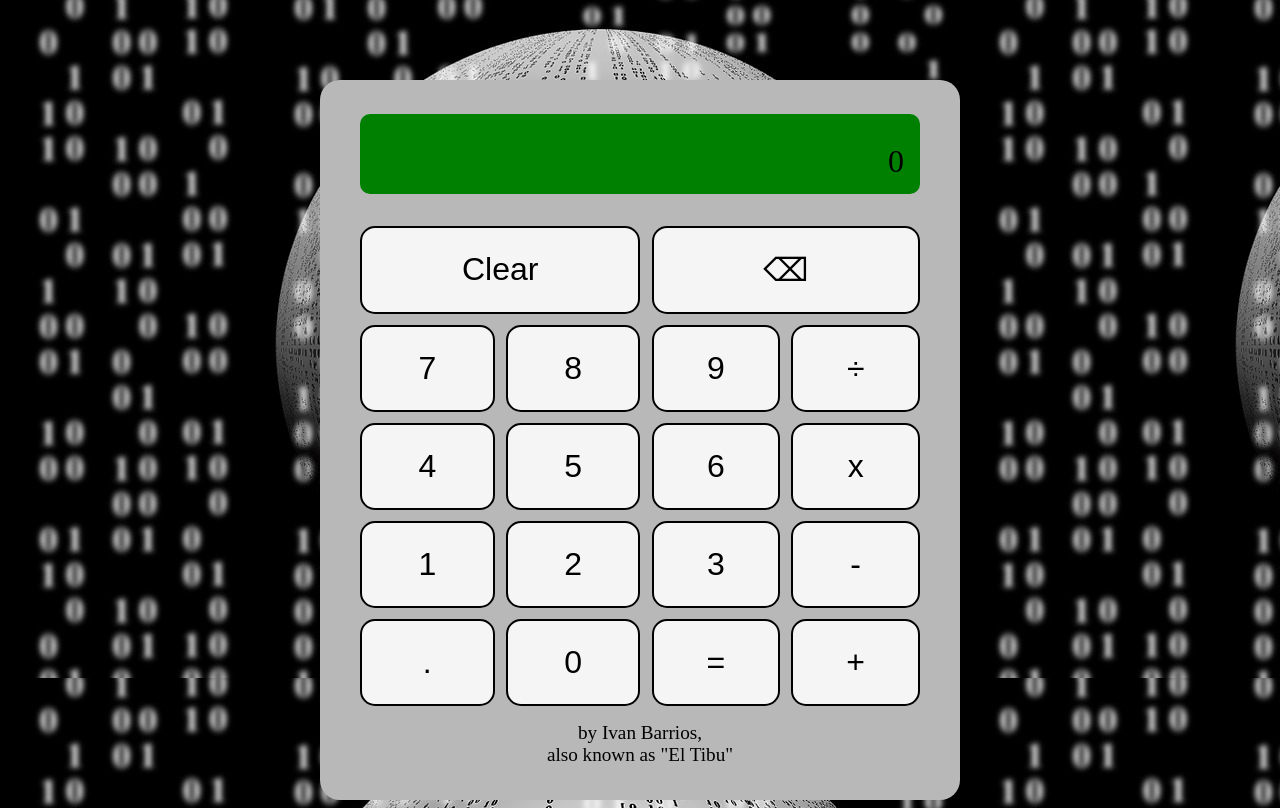
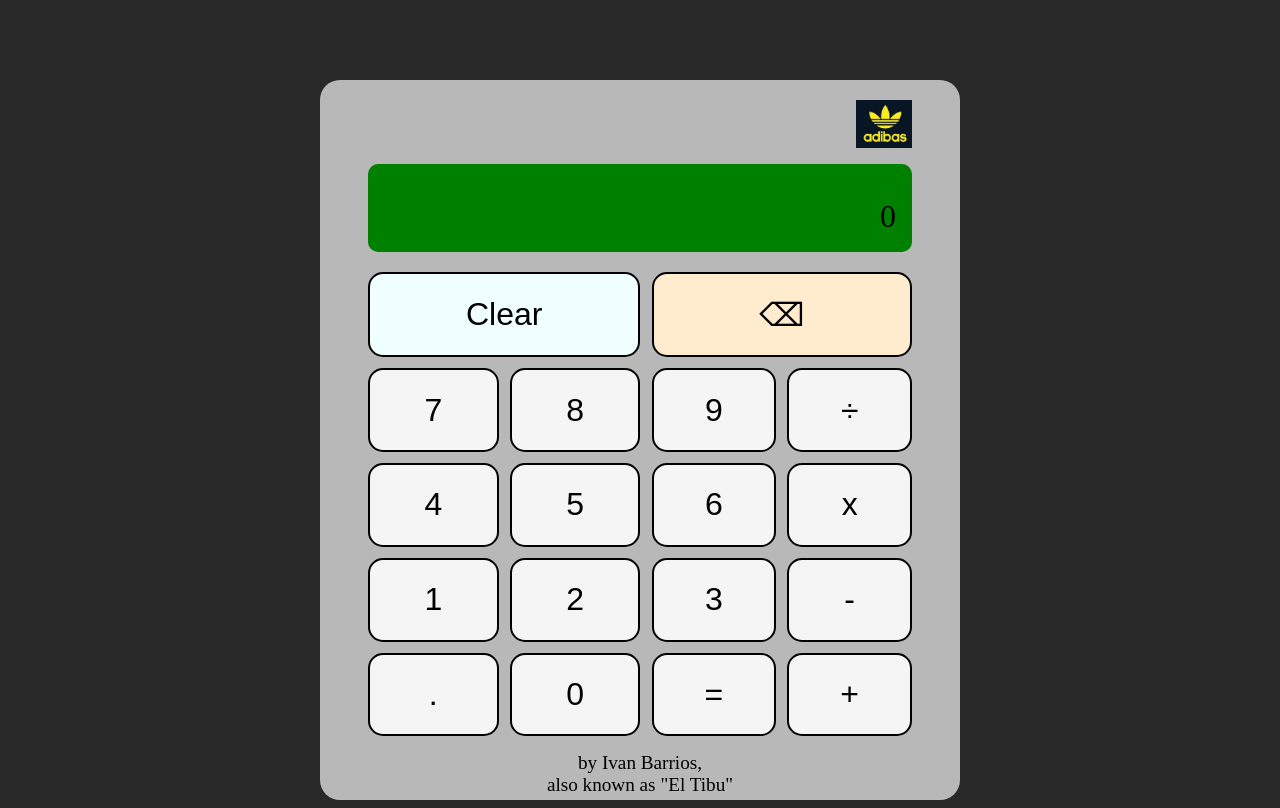
Before and after one commit to ivan-barrios/calculator, a plain HTML site: page index.html in a window 1280 px wide. Drawn offline with Linux system fonts and the light colour scheme.

Commit message:
finished styling

```diff
--- a/index.html
+++ b/index.html
@@ -9,6 +9,7 @@
 </head>
 <body>
     <div class="calculator">
+        <img src="../calculator/images/adibas.jpg">
         <div class="main-container">
             <div class="screen">
                 <div class="op-screen"></div>
@@ -35,9 +36,8 @@
                 <button class="operator-btn">+</button>
             </div>
         </div>
-        <div class="footer">by Ivan Barrios, <br>
-                            also known as "El Tibu"
-        </div>
+        <div class="footer">by Ivan Barrios,<br>
+            also known as "El Tibu"</div>
     </div>
     <script src="script.js"></script>
 </body>
--- a/style.css
+++ b/style.css
@@ -1,11 +1,17 @@
 body{
-    background-image:
-        url("../calculator/images/calculatorBackground.jpg");
-    background-color: black;
+    background-color: rgb(41, 41, 41);
     display: flex;
     flex-direction: column;
     align-items: center;
     margin-top: 5em;
+}
+
+img{
+    width: 3.5em;
+    height: 3em;
+    align-self: flex-end;
+    margin-right: 3em;
+    margin-top: 1em;
 }
 
 .calculator{
@@ -25,13 +31,13 @@ body{
     flex-direction: column;
     align-items: center;
     justify-content: center;
-    gap: 2em;
+    gap: 1.3em;
 }
 
 .screen{
     background-color: green;
-    width:35em;
-    height: 5em;
+    width:34em;
+    height: 5.5em;
     display: flex;
     flex-direction: column;
     align-items: flex-end;
@@ -48,8 +54,8 @@ body{
     display: grid;
     grid-template-columns: auto auto auto auto;
     grid-template-rows: auto auto auto auto;
-    width: 35em;
-    height: 30em;
+    width: 34em;
+    height: 29em;
     gap: 0.7em;
 }
 
@@ -61,18 +67,18 @@ body{
 }
 
 .keys button:hover{
-    background-color: rgba(131, 131, 131, 0.616);
+    background-color: rgba(131, 131, 131, 0.616) !important;
 
 }
 
 .clear-btn{
-    background-color: azure;
+    background-color: azure !important;
     grid-column-start: 1;
     grid-column-end: 3;
 }
 
 .delete-btn{
-    background-color: !important blanchedalmond;
+    background-color: blanchedalmond !important;
     grid-column-start: 3;
     grid-column-end: 5;
 }
```
Also changed, not shown: images/adibas.jpg (added), images/calculatorBackground.jpg (deleted).
